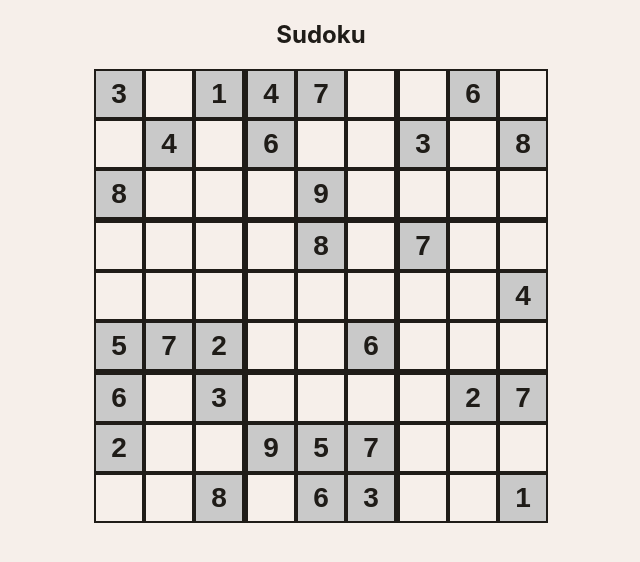
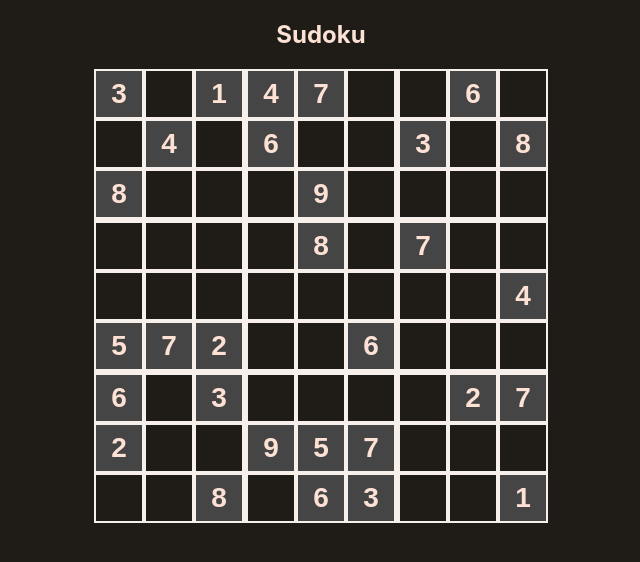
Before and after one commit to killerbat00/sudoku, a React (Create React App) app: page / in a window 1280 px wide. Shown: the top 562 px of the page, without its empty margins (319-959 px from the left). Built offline with nearby package versions, Linux system fonts and the light colour scheme.

Commit message:
Enhancement: Add initial support for dark mode.
Dark mode support via dark/light theme-specific
variables that are in-turn used as the value
for the variable applied in an element's style.

```diff
--- a/src/App.css
+++ b/src/App.css
@@ -1,43 +1,66 @@
 html {
   /* main colors */
+
   /* red-warm-5 */
   --main-background-light: #f6efea;
   /* red-warm-90 */
   --main-background-dark: #1f1c18;
+  --main-background-color: var(--main-background-dark);
+
   /* red-warm-90 */
   --main-text-color-light: #1f1c18;
   /* red-warm-10v */
   --main-text-color-dark: #fce1d4;
-
-  --inner-border-color-light: var(--main-background-dark);
+  --main-text-color: var(--main-text-color-dark);
 
   /* cell colors */
-  --cell-border-color-light: var(--main-background-dark);
-
-  /* cyan-20v */
-  --cell-peer-color-light: #52daf2;
-  /* gold-20v */
-  --cell-same-number-color: #ffbe2e;
   /* green-cool-20v */
   --cell-solved-color: #70e17b;
 
-  --active-cell-text-color: var(--main-text-color-light);
-  --active-cell-background-color-light: var(--main-background-light);
-  --active-cell-background-color-dark: var(--main-background-dark);
+  --border-color-light: var(--main-background-dark);
+  --border-color-dark: var(--main-background-light);
+  --border-color: var(--border-color-dark);
+
+  /* gold-20v */
+  --cell-same-number-color-light: #ffbe2e;
+  /* gold-70v */
+  --cell-same-number-color-dark: #5c410a;
+  --cell-same-number-color: var(--cell-same-number-color-dark);
+
+  /* cyan-20v */
+  --active-cell-peer-color-light: #52daf2;
+  /* cyan-70v */
+  --active-cell-peer-color-dark: #0e4f5c;
+  --active-cell-peer-color: var(--active-cell-peer-color-dark);
+
+  /* cyan-30v */
+  --disabled-cell-peer-color-light: #00bde3;
+  /* cyan-60v */
+  --disabled-cell-peer-color-dark: #00687d;
+  --disabled-cell-peer-color: var(--disabled-cell-peer-color-dark);
+
   /* red-warm-20v */
-  --active-cell-duplicate-color: #f6bd9c;
+  --active-cell-duplicate-color-light: #f6bd9c;
+  /* red-warm 70v */
+  --active-cell-duplicate-color-dark: #63340f;
+  --active-cell-duplicate-color: var(--active-cell-duplicate-color-dark);
 
-  --disabled-cell-text-color: var(--main-text-color-light);
+  /* red-warm-30v */
+  --disabled-cell-duplicate-color-light: #f39268;
+  /* red-warm-60v */
+  --disabled-cell-duplicate-color-dark: #9c3d10;
+  --disabled-cell-duplicate-color: var(--disabled-cell-duplicate-color-dark);
+
+  /* active cells use the main background color */
   /* gray-20 */
-  --disabled-cell-background-color: #c9c9c9;
-  /* red-warm-30v */
-  --disabled-cell-duplicate-color: #f39268;
-  /* cyan-30v */
-  --disabled-cell-peer-color: #00bde3;
+  --disabled-cell-background-color-light: #c9c9c9;
+  /* gray-70 */
+  --disabled-cell-background-color-dark: #454545;
+  --disabled-cell-background-color: var(--disabled-cell-background-color-dark);
 }
 
 body {
-  background-color: var(--main-background-light);
+  background-color: var(--main-background-color);
   margin: 0;
   font-family: -apple-system, BlinkMacSystemFont, 'Segoe UI', 'Roboto', 'Oxygen',
     'Ubuntu', 'Cantarell', 'Fira Sans', 'Droid Sans', 'Helvetica Neue',
@@ -48,7 +71,7 @@ body {
 
 .sudoku-board {
   text-align: center;
-  color: var(--main-text-color-light);
+  color: var(--main-text-color);
   width: fit-content;
   margin: 0 auto;
 }
@@ -57,7 +80,7 @@ body {
   display: grid;
   grid-template-columns: 50px 50px 52px 50px 50px 52px 50px 50px 50px;
   grid-template-rows: 50px 50px 52px 50px 50px 52px 50px 50px 50px;
-  background: var(--inner-border-color-light);
+  background: var(--border-color);
   min-width: 454px;
   max-width: 454px;
   margin: 1em auto;
@@ -70,11 +93,16 @@ body {
   width: 42px;
   height: 42px;
   text-align: center;
-  border: 2px solid var(--cell-border-color-light);
+  border: 2px solid var(--border-color);
   outline-offset: -2px;
-  color: var(--active-cell-text-color);
-  background-color: var(--active-cell-background-color-light);
+  color: var(--main-text-color);
+  background-color: var(--main-background-color);
   padding: 2px;
+}
+
+.cell:disabled {
+  background: var(--disabled-cell-background-color);
+  color: var(--main-text-color);
 }
 
 .cell.hasNotes {
@@ -83,16 +111,15 @@ body {
 }
 
 .cell.isPeer {
-  background: var(--cell-peer-color-light);
+  background: var(--active-cell-peer-color);
+}
+
+.cell.isPeer:disabled {
+  background: var(--disabled-cell-peer-color);
 }
 
 .cell.isDuplicate {
   background: var(--active-cell-duplicate-color);
-}
-
-.cell:disabled {
-  background: var(--disabled-cell-background-color);
-  color: var(--disabled-cell-text-color);
 }
 
 .cell.isDuplicate:disabled {
@@ -104,6 +131,7 @@ body {
   background: var(--cell-same-number-color);
 }
 
+.cell.isSolved,
 .cell.isSolved:disabled {
   background: var(--cell-solved-color);
 }
--- a/src/index.tsx
+++ b/src/index.tsx
@@ -22,7 +22,6 @@ root.render(
     <h2>Sudoku</h2>
     <Board
       initialBoard={INITIAL_BOARD}
-      debugMode={DEBUG_MODE}
-      />
+      debugMode={DEBUG_MODE}/>
   </div>
 );
```
